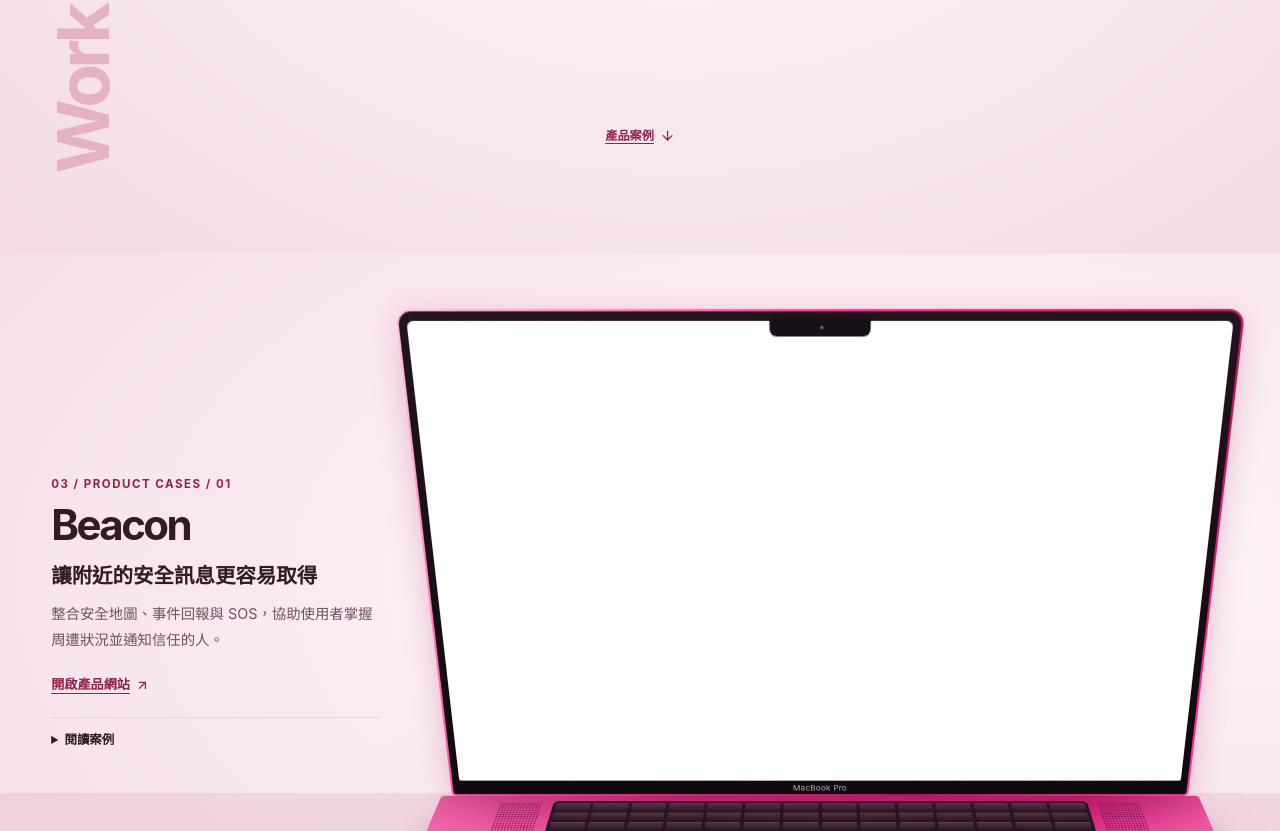
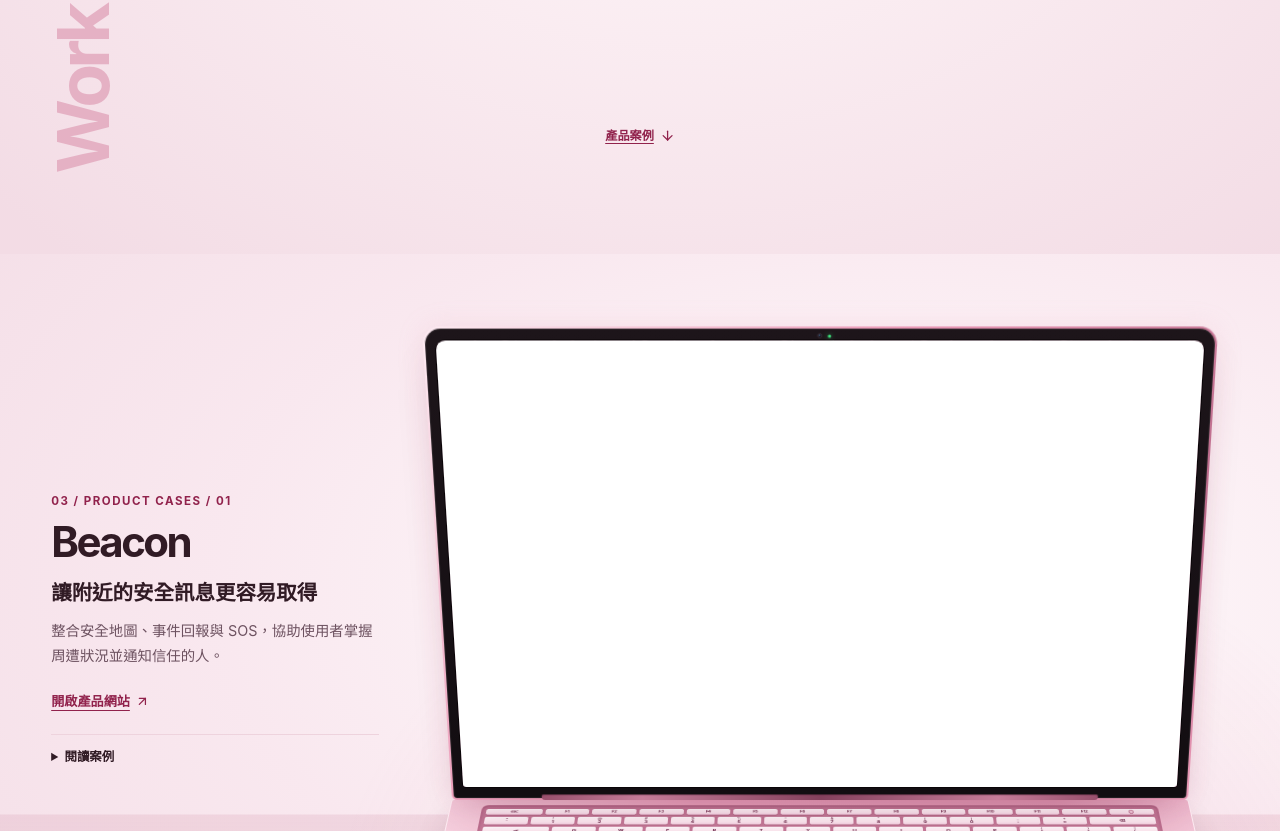
Before and after one commit to tieming-yang/rhaenyra, a Next.js app: page / in a window 1280 px wide. Shown: the part 1969-2800 px from the top of the page. Built offline with nearby package versions, Linux system fonts and the light colour scheme.

Commit message:
style(ui): refine product showcase laptop into MacBook Neo Blush with full keyboard legends

```diff
--- a/src/app/resume-showcase.css
+++ b/src/app/resume-showcase.css
@@ -2,9 +2,9 @@
   --resume-gutter: clamp(1rem, 4vw, 3.75rem);
   --studio-surface: #361527;
   --studio-ink: #fff1f6;
-  --device-neon: #ff359d;
-  --device-highlight: #ffc4e3;
-  --device-anodized: #be145f;
+  --device-neon: #eb9bb8;
+  --device-highlight: #fdebf2;
+  --device-anodized: #b86888;
   color: var(--foreground);
 }
 
@@ -435,18 +435,11 @@
   list-style: none;
 }
 
-.resume-job-deck[data-sorted] {
-  --deal: calc(1 - var(--desk-close, 0));
-}
-
 .resume-job-deck:has(:focus-visible) {
   --deal: 1;
 }
 
 .resume-job-slot {
-  --sx: 0px;
-  --sy: 0px;
-  --sr: 0deg;
   min-width: 0;
 }
 
@@ -460,19 +453,11 @@
   }
 }
 
-.resume-job-deck:not([data-sorted]) .resume-job-slot:nth-child(5n + 1) { --sx: 16%; --sy: 7px; --sr: -10deg; }
-.resume-job-deck:not([data-sorted]) .resume-job-slot:nth-child(5n + 2) { --sx: -13%; --sy: 26px; --sr: 8deg; }
-.resume-job-deck:not([data-sorted]) .resume-job-slot:nth-child(5n + 3) { --sx: 4%; --sy: -22px; --sr: -7deg; }
-.resume-job-deck:not([data-sorted]) .resume-job-slot:nth-child(5n + 4) { --sx: 16%; --sy: 14px; --sr: 10deg; }
-.resume-job-deck:not([data-sorted]) .resume-job-slot:nth-child(5n + 5) { --sx: -14%; --sy: -5px; --sr: -6deg; }
-
 .resume-job-placement {
-  transform:
-    translate(
-      calc(var(--gather-x, 0px) * (1 - var(--deal)) + var(--sx) * var(--deal)),
-      calc(var(--gather-y, 0px) * (1 - var(--deal)) + var(--sy) * var(--deal))
-    )
-    rotate(calc(var(--sr) * var(--deal)));
+  transform: translate(
+    calc(var(--gather-x, 0px) * (1 - var(--deal))),
+    calc(var(--gather-y, 0px) * (1 - var(--deal)))
+  );
   transition: transform 380ms cubic-bezier(.22,.74,.32,1);
 }
 
@@ -699,19 +684,22 @@
 .resume-device {
   width: min(100%, 46rem);
   margin-inline: auto;
-  perspective: 1050px;
+  perspective: 1850px;
 }
 
 .resume-device-lid {
   position: relative;
   z-index: 1;
-  padding: 0.48rem 0.42rem 0.95rem;
-  border: 2px solid transparent;
-  border-radius: 0.86rem 0.86rem 0.32rem 0.32rem;
+  padding: clamp(0.46rem, 0.96vw, 0.68rem) clamp(0.42rem, 0.88vw, 0.62rem) clamp(0.52rem, 1.05vw, 0.74rem);
+  border: 2.5px solid transparent;
+  border-radius: 1.08rem 1.08rem 0.34rem 0.34rem;
   background:
-    linear-gradient(#22131c, #0f0a0e) padding-box,
-    linear-gradient(125deg, var(--device-highlight), var(--device-neon) 37%, var(--device-anodized) 74%, var(--device-neon)) border-box;
-  box-shadow: 0 18px 38px -14px #57223c42, 0 0 24px #ff359d29;
+    linear-gradient(180deg, #1d151a, #120d11) padding-box,
+    linear-gradient(132deg, var(--device-highlight), var(--device-neon) 38%, var(--device-anodized) 78%, var(--device-neon)) border-box;
+  box-shadow:
+    inset 0 0 0 1px #ffffff14,
+    0 20px 42px -16px #57223c3b,
+    0 0 24px #eb9bb82e;
   transform: rotateX(calc(-76deg * (1 - var(--scene-progress, 1))));
   transform-origin: center bottom;
 }
@@ -719,45 +707,49 @@
 .resume-device-camera {
   position: absolute;
   z-index: 4;
-  top: 0.32rem;
+  top: clamp(0.14rem, 0.32vw, 0.24rem);
   left: 50%;
-  width: 12%;
-  height: clamp(0.55rem, 1.35vw, 1rem);
+  width: clamp(0.26rem, 0.44vw, 0.34rem);
+  height: clamp(0.26rem, 0.44vw, 0.34rem);
   transform: translateX(-50%);
-  border-radius: 0 0 0.38rem 0.38rem;
-  background: #161017;
+  border: 1px solid #352730;
+  border-radius: 50%;
+  background: radial-gradient(circle at 36% 36%, #577196 0, #161d29 46%, #09070b 100%);
   pointer-events: none;
 }
 
 .resume-device-camera::after {
   position: absolute;
-  top: 46%;
-  left: 50%;
+  top: 50%;
+  left: calc(100% + 0.32rem);
   width: 3px;
   height: 3px;
+  transform: translateY(-50%);
   border-radius: 50%;
-  background: #846072;
+  background: #3fe27d;
+  box-shadow: 0 0 4px #3fe27d99;
   content: "";
 }
 
-.resume-device-wordmark {
+.resume-device-hinge {
   position: absolute;
-  right: 0;
-  bottom: 0.13rem;
-  left: 0;
-  color: #c6aebd;
-  font-size: clamp(0.34rem, 0.64vw, 0.54rem);
-  letter-spacing: 0.025em;
-  line-height: 1;
-  text-align: center;
+  bottom: -2px;
+  left: 50%;
+  width: 76%;
+  height: clamp(0.22rem, 0.46vw, 0.36rem);
+  transform: translateX(-50%);
+  border-radius: 0.14rem 0.14rem 0.22rem 0.22rem;
+  background: linear-gradient(90deg, #98506d, #c67c99 18%, #85415d 50%, #c67c99 82%, #98506d);
+  box-shadow: inset 0 1px 1px #4c1d3170;
 }
 
 .resume-device-screen {
   position: relative;
   overflow: hidden;
-  aspect-ratio: 1.63;
-  border-radius: 0.36rem 0.36rem 0.12rem 0.12rem;
+  aspect-ratio: 16 / 10;
+  border-radius: 0.56rem 0.56rem 0.2rem 0.2rem;
   background: #1e0c17;
+  box-shadow: 0 0 0 1px #090407;
 }
 
 .resume-screen-strip {
@@ -801,80 +793,149 @@
 
 .resume-device-base {
   position: relative;
-  width: 103%;
-  height: clamp(3.35rem, 9.8vw, 8rem);
-  margin: 0 -1.5% -1.4rem;
-  padding: 0.48rem 7% 0.4rem;
+  width: 100%;
+  margin: -1px 0 -1.1rem;
+  padding: clamp(0.32rem, 0.78vw, 0.58rem) 4.2% clamp(0.28rem, 0.65vw, 0.48rem);
   border: 1px solid var(--device-highlight);
-  border-radius: 0.28rem 0.28rem 0.9rem 0.9rem;
+  border-radius: 0.32rem 0.32rem 1.05rem 1.05rem;
   background:
-    linear-gradient(106deg, #fff0f54d, transparent 33%, #6d00431c 80%, #fff0f544),
-    linear-gradient(#c9176b, var(--device-neon) 52%, #ff68b1 94%, #e62383);
-  box-shadow: 0 5px 0 var(--device-anodized), 0 10px 0 #680e3e, 0 24px 34px -6px #57223c45;
-  transform: rotateX(57deg);
+    linear-gradient(104deg, #ffffff6b, transparent 32%, #7a294d18 78%, #ffffff59),
+    linear-gradient(180deg, #e79ab7 0%, #f1b5cc 46%, #f6c6d9 88%, #df8eae 100%);
+  box-shadow:
+    inset 0 1px 0 #fff5f9b8,
+    0 4px 0 #c97898,
+    0 8px 0 #9f5271,
+    0 22px 34px -8px #57223c3d;
+  transform: rotateX(52deg);
   transform-origin: center top;
 }
 
 .resume-device-base::after {
   position: absolute;
   bottom: 0;
-  left: 45%;
-  width: 10%;
-  height: 4px;
-  border-radius: 0.3rem 0.3rem 0 0;
-  background: #8c1753;
+  left: 43%;
+  width: 14%;
+  height: clamp(3px, 0.38vw, 5px);
+  border-radius: 0.35rem 0.35rem 0 0;
+  background: linear-gradient(180deg, #984b6a, #b66887);
+  box-shadow: inset 0 1px 1px #5e223b66;
   content: "";
 }
 
 .resume-device-keys {
   position: relative;
   display: grid;
-  grid-template-columns: repeat(14, minmax(0, 1fr));
-  gap: clamp(1px, 0.25vw, 3px);
-  width: 81%;
+  gap: clamp(1.5px, 0.24vw, 3px);
+  width: 100%;
   margin-inline: auto;
-  padding: 3px;
-  border-radius: 0.3rem;
-  background: #24131e;
+  padding: clamp(2.5px, 0.38vw, 4.5px);
+  border: 1px solid #b8698980;
+  border-radius: 0.42rem;
+  background: linear-gradient(180deg, #be7190, #ce83a1);
+  box-shadow: inset 0 1.5px 3px #6b26434d, 0 1px 0 #fde9f199;
 }
 
-.resume-device-keys::before,
-.resume-device-keys::after {
-  position: absolute;
-  inset-block: 0.15rem;
-  width: 8%;
-  border-radius: 0.25rem;
-  background: radial-gradient(circle, #66083f 0.7px, transparent 1.1px) 0 0 / 3px 3px;
+.resume-device-key-row {
+  display: flex;
+  gap: clamp(1.5px, 0.24vw, 3px);
+  min-width: 0;
+}
+
+.resume-device-key {
+  position: relative;
+  display: flex;
+  flex: 1 1 0%;
+  flex-direction: column;
+  align-items: center;
+  justify-content: center;
+  min-width: 0;
+  height: clamp(0.32rem, 0.86vw, 0.72rem);
+  padding-inline: 1px;
+  border-radius: clamp(1.5px, 0.22vw, 3.5px);
+  background: linear-gradient(180deg, #fff6f9 0%, #fae1ec 74%, #f2c8da 100%);
+  box-shadow:
+    0 1px 0 #9e5070,
+    inset 0 0.5px 0 #ffffff;
+  color: #6d2849;
+  font-style: normal;
+  font-family: ui-sans-serif, -apple-system, BlinkMacSystemFont, sans-serif;
+  font-size: clamp(0.18rem, 0.42vw, 0.36rem);
+  font-weight: 660;
+  line-height: 1;
+  letter-spacing: -0.02em;
+  user-select: none;
+}
+
+.resume-device-key-row[data-row="fn"] .resume-device-key {
+  height: clamp(0.24rem, 0.64vw, 0.54rem);
+  font-size: clamp(0.15rem, 0.34vw, 0.29rem);
+}
+
+.resume-device-key > small {
+  font-size: 0.8em;
+  line-height: 0.95;
+  opacity: 0.74;
+}
+
+.resume-device-key > span {
+  line-height: 1;
+}
+
+.resume-device-key[data-size="sm"] {
+  flex: 1.28 1 0%;
+}
+
+.resume-device-key[data-size="md"] {
+  flex: 1.54 1 0%;
+}
+
+.resume-device-key[data-size="lg"] {
+  flex: 1.82 1 0%;
+}
+
+.resume-device-key[data-size="xl"] {
+  flex: 2.35 1 0%;
+}
+
+.resume-device-key[data-size="space"] {
+  flex: 5.2 1 0%;
+}
+
+.resume-device-key[data-size="touch"]::before {
+  width: clamp(0.16rem, 0.42vw, 0.36rem);
+  height: clamp(0.16rem, 0.42vw, 0.36rem);
+  border: 1px solid #b46687;
+  border-radius: 50%;
+  background: radial-gradient(circle, #f7d6e4 0%, #eab4ca 100%);
   content: "";
 }
 
-.resume-device-keys::before {
-  right: 102%;
+.resume-device-key[data-size="arrows"] {
+  justify-content: space-between;
+  padding-block: 0.5px;
+  font-size: clamp(0.13rem, 0.3vw, 0.25rem);
 }
 
-.resume-device-keys::after {
-  left: 102%;
-}
-
-.resume-device-keys i {
-  height: clamp(0.14rem, 0.8vw, 0.7rem);
-  border-radius: 2px;
-  background: linear-gradient(#543143, #2b1b27);
-  box-shadow: inset 0 1px #b67c9c3d;
-}
-
-.resume-device-keys i:nth-child(47) {
-  grid-column: span 6;
+.resume-device-key[data-homing]::after {
+  position: absolute;
+  bottom: 1.2px;
+  left: 50%;
+  width: 26%;
+  height: 0.8px;
+  transform: translateX(-50%);
+  border-radius: 1px;
+  background: #8f3c638c;
+  content: "";
 }
 
 .resume-device-trackpad {
-  width: 37%;
-  height: 32%;
-  margin: clamp(0.18rem, 0.6vw, 0.47rem) auto 0;
-  border: 1px solid #97205c;
-  border-radius: 0.32rem;
-  background: linear-gradient(146deg, #ff8ec4, #ff4faa);
-  box-shadow: inset 0 1px #ffd5eb91;
+  width: 38%;
+  height: clamp(1.05rem, 2.8vw, 2.3rem);
+  margin: clamp(0.2rem, 0.52vw, 0.42rem) auto 0;
+  border: 1px solid #c57696;
+  border-radius: 0.38rem;
+  background: linear-gradient(160deg, #fae2ec, #f0bcd2);
+  box-shadow: inset 0 1px 1px #ffffffb8, 0 0.5px 0 #fdebf2;
 }
 
 .resume-project-dock {
@@ -1072,12 +1133,8 @@
     grid-template-columns: repeat(2, minmax(0, 1fr));
   }
 
-  .resume-job-deck[data-sorted] {
-    --deal: 1;
-  }
-
   .resume-job-placement {
-    transform: rotate(calc(var(--sr) * 0.32));
+    transform: none;
   }
 
   .resume-job-flip {
--- a/src/components/resume-showcase.tsx
+++ b/src/components/resume-showcase.tsx
@@ -8,7 +8,104 @@ import { RESUME_PRODUCTS } from "@/domain/resume-showcase-data";
 import { ResumeBadge } from "./resume-badge";
 import { ResumeJobDeck } from "./resume-job-deck";
 
-const keyboardKeys = Array.from({ length: 51 }, (_, index) => index);
+interface KeyCap {
+  readonly id: string;
+  readonly label?: string;
+  readonly sub?: string;
+  readonly size?: "sm" | "md" | "lg" | "xl" | "space" | "touch" | "arrows";
+}
+
+const keyboardRows: readonly (readonly KeyCap[])[] = [
+  [
+    { id: "esc", label: "esc", size: "sm" },
+    { id: "f1", label: "F1" },
+    { id: "f2", label: "F2" },
+    { id: "f3", label: "F3" },
+    { id: "f4", label: "F4" },
+    { id: "f5", label: "F5" },
+    { id: "f6", label: "F6" },
+    { id: "f7", label: "F7" },
+    { id: "f8", label: "F8" },
+    { id: "f9", label: "F9" },
+    { id: "f10", label: "F10" },
+    { id: "f11", label: "F11" },
+    { id: "f12", label: "F12" },
+    { id: "touch", size: "touch" },
+  ],
+  [
+    { id: "grave", sub: "~", label: "`" },
+    { id: "1", sub: "!", label: "1" },
+    { id: "2", sub: "@", label: "2" },
+    { id: "3", sub: "#", label: "3" },
+    { id: "4", sub: "$", label: "4" },
+    { id: "5", sub: "%", label: "5" },
+    { id: "6", sub: "^", label: "6" },
+    { id: "7", sub: "&", label: "7" },
+    { id: "8", sub: "*", label: "8" },
+    { id: "9", sub: "(", label: "9" },
+    { id: "0", sub: ")", label: "0" },
+    { id: "minus", sub: "_", label: "-" },
+    { id: "equal", sub: "+", label: "=" },
+    { id: "delete", label: "⌫", size: "md" },
+  ],
+  [
+    { id: "tab", label: "⇥", size: "md" },
+    { id: "q", label: "Q" },
+    { id: "w", label: "W" },
+    { id: "e", label: "E" },
+    { id: "r", label: "R" },
+    { id: "t", label: "T" },
+    { id: "y", label: "Y" },
+    { id: "u", label: "U" },
+    { id: "i", label: "I" },
+    { id: "o", label: "O" },
+    { id: "p", label: "P" },
+    { id: "lbracket", sub: "{", label: "[" },
+    { id: "rbracket", sub: "}", label: "]" },
+    { id: "backslash", sub: "|", label: "\\" },
+  ],
+  [
+    { id: "caps", label: "⇪", size: "lg" },
+    { id: "a", label: "A" },
+    { id: "s", label: "S" },
+    { id: "d", label: "D" },
+    { id: "f", label: "F" },
+    { id: "g", label: "G" },
+    { id: "h", label: "H" },
+    { id: "j", label: "J" },
+    { id: "k", label: "K" },
+    { id: "l", label: "L" },
+    { id: "semicolon", sub: ":", label: ";" },
+    { id: "quote", sub: "\"", label: "'" },
+    { id: "return", label: "⏎", size: "lg" },
+  ],
+  [
+    { id: "lshift", label: "⇧", size: "xl" },
+    { id: "z", label: "Z" },
+    { id: "x", label: "X" },
+    { id: "c", label: "C" },
+    { id: "v", label: "V" },
+    { id: "b", label: "B" },
+    { id: "n", label: "N" },
+    { id: "m", label: "M" },
+    { id: "comma", sub: "<", label: "," },
+    { id: "period", sub: ">", label: "." },
+    { id: "slash", sub: "?", label: "/" },
+    { id: "rshift", label: "⇧", size: "xl" },
+  ],
+  [
+    { id: "fn", label: "fn" },
+    { id: "ctrl", label: "⌃" },
+    { id: "lopt", label: "⌥" },
+    { id: "lcmd", label: "⌘", size: "sm" },
+    { id: "space", label: "", size: "space" },
+    { id: "rcmd", label: "⌘", size: "sm" },
+    { id: "ropt", label: "⌥" },
+    { id: "left", label: "◀" },
+    { id: "updown", sub: "▲", label: "▼", size: "arrows" },
+    { id: "right", label: "▶" },
+  ],
+];
 
 function productArt(id: string) {
   return { backgroundImage: `url(/resume/${id}.svg)` };
@@ -174,10 +271,26 @@ export function ResumeShowcase() {
                     )}
                   </div>
                 </div>
-                <span className="resume-device-wordmark" aria-hidden="true">MacBook Pro</span>
+                <div className="resume-device-hinge" aria-hidden="true" />
               </div>
               <div className="resume-device-base" aria-hidden="true">
-                <div className="resume-device-keys">{keyboardKeys.map((key) => <i key={key} />)}</div>
+                <div className="resume-device-keys">
+                  {keyboardRows.map((row, rowIndex) => (
+                    <div className="resume-device-key-row" data-row={rowIndex === 0 ? "fn" : undefined} key={row[0].id}>
+                      {row.map((key) => (
+                        <i
+                          className="resume-device-key"
+                          data-size={key.size}
+                          data-homing={key.id === "f" || key.id === "j" ? "" : undefined}
+                          key={key.id}
+                        >
+                          {key.sub ? <small>{key.sub}</small> : null}
+                          {key.label ? <span>{key.label}</span> : null}
+                        </i>
+                      ))}
+                    </div>
+                  ))}
+                </div>
                 <div className="resume-device-trackpad" />
               </div>
             </div>
```
